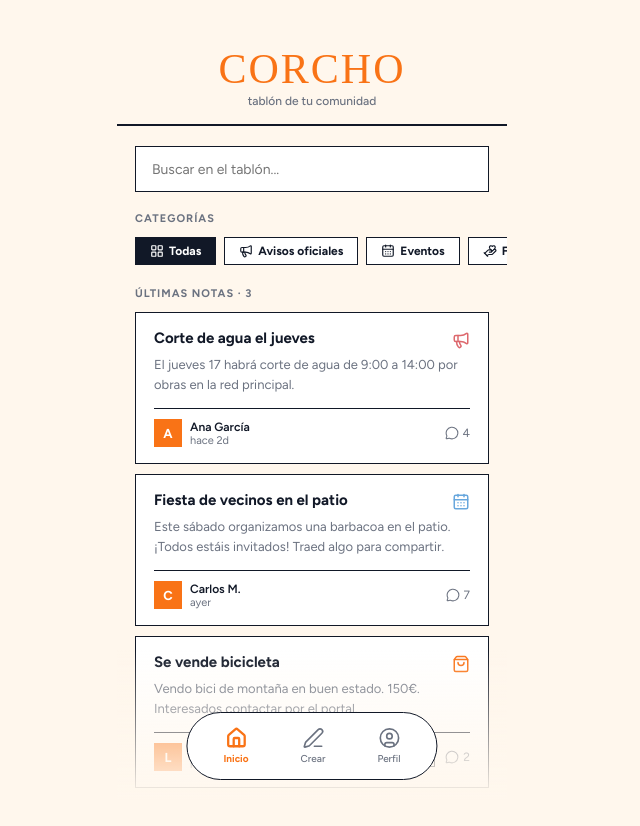
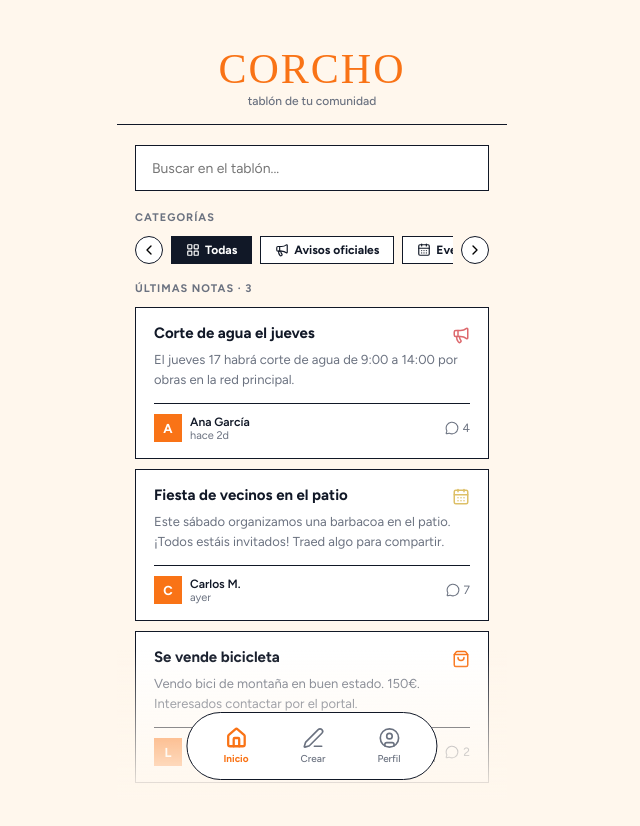
Before and after one commit to DanielVeraMunoz/CorchoApiFront, a React (Vite) app: page / in a window 1280 px wide. Shown: the top 826 px of the page, without its empty margins (328-968 px from the left). Built offline with nearby package versions, Linux system fonts and the light colour scheme; a web font is replaced by a local one.

Commit message:
Add border less big and arrows for scroll categories

```diff
--- a/src/components/CategoryScrollableRow.jsx
+++ b/src/components/CategoryScrollableRow.jsx
@@ -1,44 +1,64 @@
-import { Megaphone, CalendarDays, HandHeart, ShoppingBag, Wrench, PawPrint, LayoutGrid } from 'lucide-react';
+import { useRef } from 'react';
+import { Megaphone, Users, Lightbulb, CalendarDays, HandHeart, ShoppingBag, AlertTriangle, Inbox, LayoutGrid, ChevronLeft, ChevronRight } from 'lucide-react';
 
 const CATEGORY_CONFIG = {
-  'Avisos oficiales': { Icon: Megaphone, color: '#DD686D' },
-  'Eventos':          { Icon: CalendarDays, color: '#68A7DD' },
-  'Favores':          { Icon: HandHeart, color: '#68DD9E' },
-  'Mercadillo':       { Icon: ShoppingBag, color: '#F97316' },
-  'Mantenimiento':    { Icon: Wrench, color: '#A868DD' },
-  'Mascotas':         { Icon: PawPrint, color: '#DDC068' },
+  'Avisos oficiales': { Icon: Megaphone,     color: '#DD686D' },
+  'Reuniones':        { Icon: Users,          color: '#68A7DD' },
+  'Sugerencias':      { Icon: Lightbulb,      color: '#68DD9E' },
+  'Eventos':          { Icon: CalendarDays,   color: '#DDC068' },
+  'Favores':          { Icon: HandHeart,      color: '#68DD9E' },
+  'Mercadillo':       { Icon: ShoppingBag,    color: '#F97316' },
+  'Incidencias':      { Icon: AlertTriangle,  color: '#A868DD' },
+  'Cajón desastre':   { Icon: Inbox,          color: '#DD6899' },
 };
 
 const DEFAULT_CONFIG = { Icon: LayoutGrid, color: '#6B7280' };
 
 export default function CategoryScrollableRow({ categories, selected, onSelect }) {
+  const scrollRef = useRef(null);
+
+  const scroll = (direction) => {
+    scrollRef.current?.scrollBy({ left: direction * 150, behavior: 'smooth' });
+  };
+
   return (
-    <div style={{
+    <div style={{ display: 'flex', alignItems: 'center', gap: '8px', padding: '0 18px', marginBottom: '14px' }}>
+
+      {/* Flecha izquierda */}
+      <button
+        onClick={() => scroll(-1)}
+        style={{
+          flexShrink: 0,
+          background: 'var(--color-white)', border: '1px solid var(--color-border)',
+          cursor: 'pointer', display: 'flex', alignItems: 'center', justifyContent: 'center',
+          width: '28px', height: '28px', borderRadius: '50%', padding: 0,
+        }}
+      >
+        <ChevronLeft size={16} strokeWidth={2} />
+      </button>
+
+      {/* Scroll container */}
+      <div
+        ref={scrollRef}
+        style={{
           display: 'flex',
           gap: '8px',
           overflowX: 'auto',
-      padding: '4px 18px 14px 18px',
+          padding: '4px 0',
           scrollbarWidth: 'none',
-      marginBottom: '8px',
-    }}>
-      {/* Chip "Todas" */}
+          flex: 1,
+        }}
+      >
         <button
           onClick={() => onSelect(null)}
           style={{
-          flexShrink: 0,
-          padding: '6px 14px',
+            flexShrink: 0, padding: '6px 14px',
             border: '1px solid var(--color-border)',
             backgroundColor: selected === null ? 'var(--color-border)' : 'var(--color-white)',
             color: selected === null ? 'var(--color-white)' : 'var(--color-text)',
-          fontSize: '12px',
-          fontFamily: 'var(--font)',
-          fontWeight: '700',
-          cursor: 'pointer',
-          display: 'flex',
-          alignItems: 'center',
-          gap: '5px',
-          borderRadius: 0,
-          transition: 'all 0.15s',
+            fontSize: '12px', fontFamily: 'var(--font)', fontWeight: '700',
+            cursor: 'pointer', display: 'flex', alignItems: 'center', gap: '5px',
+            borderRadius: 0, transition: 'all 0.15s',
           }}
         >
           <LayoutGrid size={14} />
@@ -55,21 +75,13 @@ export default function CategoryScrollableRow({ categories, selected, onSelect }
               key={cat.id}
               onClick={() => onSelect(cat.id)}
               style={{
-              flexShrink: 0,
-              padding: '6px 14px',
+                flexShrink: 0, padding: '6px 14px',
                 border: '1px solid var(--color-border)',
                 backgroundColor: isSelected ? 'var(--color-border)' : 'var(--color-white)',
                 color: isSelected ? 'var(--color-white)' : 'var(--color-text)',
-              fontSize: '12px',
-              fontFamily: 'var(--font)',
-              fontWeight: '700',
-              cursor: 'pointer',
-              display: 'flex',
-              alignItems: 'center',
-              gap: '5px',
-              borderRadius: 0,
-              transition: 'all 0.15s',
-              whiteSpace: 'nowrap',
+                fontSize: '12px', fontFamily: 'var(--font)', fontWeight: '700',
+                cursor: 'pointer', display: 'flex', alignItems: 'center', gap: '5px',
+                borderRadius: 0, transition: 'all 0.15s', whiteSpace: 'nowrap',
               }}
             >
               <Icon size={14} />
@@ -78,5 +90,20 @@ export default function CategoryScrollableRow({ categories, selected, onSelect }
           );
         })}
       </div>
+
+      {/* Flecha derecha */}
+      <button
+        onClick={() => scroll(1)}
+        style={{
+          flexShrink: 0,
+          background: 'var(--color-white)', border: '1px solid var(--color-border)',
+          cursor: 'pointer', display: 'flex', alignItems: 'center', justifyContent: 'center',
+          width: '28px', height: '28px', borderRadius: '50%', padding: 0,
+        }}
+      >
+        <ChevronRight size={16} strokeWidth={2} />
+      </button>
+
+    </div>
   );
 }
--- a/src/components/NoteCard.jsx
+++ b/src/components/NoteCard.jsx
@@ -1,12 +1,14 @@
-import { Megaphone, CalendarDays, HandHeart, ShoppingBag, Wrench, PawPrint, LayoutGrid, MessageCircle } from 'lucide-react';
+import { Megaphone, Users, Lightbulb, CalendarDays, HandHeart, ShoppingBag, AlertTriangle, Inbox, LayoutGrid, MessageCircle } from 'lucide-react';
 
 const CATEGORY_CONFIG = {
-  'Avisos oficiales': { Icon: Megaphone, color: '#DD686D' },
-  'Eventos':          { Icon: CalendarDays, color: '#68A7DD' },
-  'Favores':          { Icon: HandHeart, color: '#68DD9E' },
-  'Mercadillo':       { Icon: ShoppingBag, color: '#F97316' },
-  'Mantenimiento':    { Icon: Wrench, color: '#A868DD' },
-  'Mascotas':         { Icon: PawPrint, color: '#DDC068' },
+  'Avisos oficiales': { Icon: Megaphone,     color: '#DD686D' },
+  'Reuniones':        { Icon: Users,          color: '#68A7DD' },
+  'Sugerencias':      { Icon: Lightbulb,      color: '#68DD9E' },
+  'Eventos':          { Icon: CalendarDays,   color: '#DDC068' },
+  'Favores':          { Icon: HandHeart,      color: '#68DD9E' },
+  'Mercadillo':       { Icon: ShoppingBag,    color: '#F97316' },
+  'Incidencias':      { Icon: AlertTriangle,  color: '#A868DD' },
+  'Cajón desastre':   { Icon: Inbox,          color: '#DD6899' },
 };
 
 const DEFAULT_CONFIG = { Icon: LayoutGrid, color: '#6B7280' };
--- a/src/pages/Dashboard.jsx
+++ b/src/pages/Dashboard.jsx
@@ -60,7 +60,7 @@ export default function Dashboard() {
       {/* Header */}
       <div style={{
         backgroundColor: 'var(--color-bg)',
-        borderBottom: '2px solid var(--color-border)',
+        borderBottom: '1px solid var(--color-border)',
         padding: '48px 18px 16px 18px',
         textAlign: 'center',
         marginBottom: '20px',
```
Lines whose indentation alone changed are shown as unchanged.
